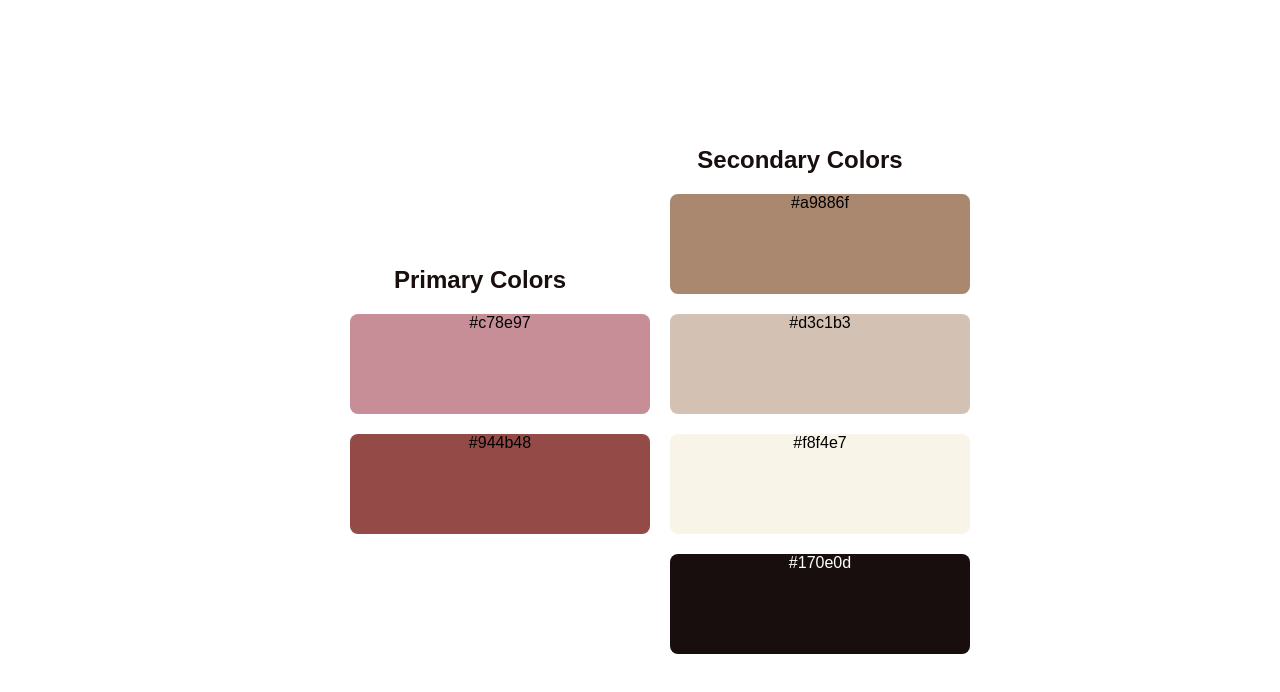
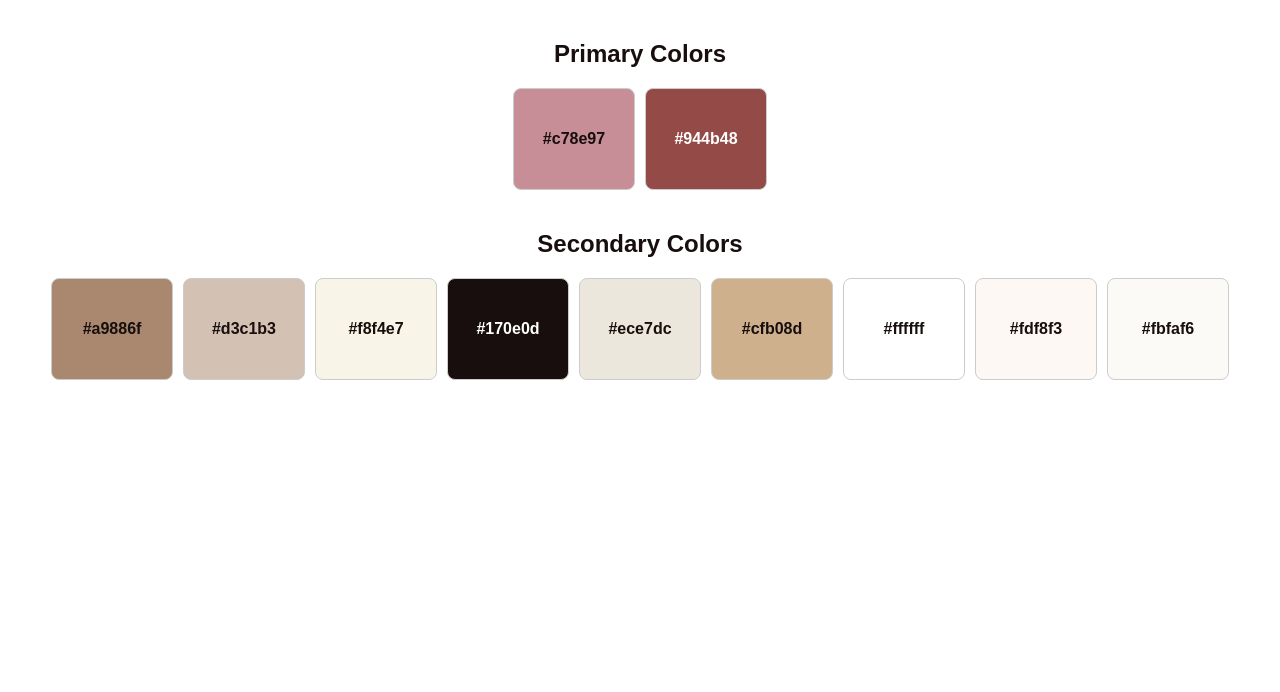
Before and after one commit to NishantGuyal/color-pallete, a plain HTML site: page index.html in a window 1280 px wide. Drawn offline with Linux system fonts and the light colour scheme.

Commit message:
Added more colours

```diff
--- a/index.html
+++ b/index.html
@@ -10,26 +10,39 @@
             font-family: Arial, sans-serif;
             background-color: #ffffff;
             margin: 0;
-            padding: 0;
+            padding: 20px;
+            display: flex;
+            flex-direction: column;
+            align-items: center;
+            justify-content: center;
+        }
+
+        .color-section {
+            text-align: center;
+            margin-bottom: 20px;
+        }
+
+        .color-container {
             display: flex;
             flex-wrap: wrap;
             justify-content: center;
-            align-items: center;
-            height: 100vh;
-        }
-
-        .color-section {
-            width: 300px;
-            margin: 10px;
-            text-align: center;
+            gap: 10px;
         }
 
         .color-box {
-            margin: 20px;
-            /* margin-left: 20px; */
-            width: 100%;
+            width: 120px;
             height: 100px;
             border-radius: 8px;
+            display: flex;
+            align-items: center;
+            justify-content: center;
+            font-weight: bold;
+            color: #170e0d;
+            border: 1px solid #ccc;
+        }
+
+        .color-box.light {
+            border: 1px solid #ccc;
         }
 
         h2 {
@@ -39,18 +52,28 @@
 </head>
 
 <body>
+
     <div class="color-section">
         <h2>Primary Colors</h2>
-        <div class="color-box" style="background-color: #c78e97;">#c78e97</div>
-        <div class="color-box" style="background-color: #944b48;">#944b48</div>
+        <div class="color-container">
+            <div class="color-box" style="background-color: #c78e97;">#c78e97</div>
+            <div class="color-box" style="background-color: #944b48; color: white;">#944b48</div>
+        </div>
     </div>
 
     <div class="color-section">
         <h2>Secondary Colors</h2>
-        <div class="color-box" style="background-color: #a9886f;">#a9886f</div>
-        <div class="color-box" style="background-color: #d3c1b3;">#d3c1b3</div>
-        <div class="color-box" style="background-color: #f8f4e7;">#f8f4e7</div>
-        <div class="color-box" style="background-color: #170e0d; color: #fff">#170e0d</div>
+        <div class="color-container">
+            <div class="color-box" style="background-color: #a9886f;">#a9886f</div>
+            <div class="color-box" style="background-color: #d3c1b3;">#d3c1b3</div>
+            <div class="color-box" style="background-color: #f8f4e7;">#f8f4e7</div>
+            <div class="color-box" style="background-color: #170e0d; color: white;">#170e0d</div>
+            <div class="color-box" style="background-color: #ece7dc;">#ece7dc</div>
+            <div class="color-box" style="background-color: #cfb08d;">#cfb08d</div>
+            <div class="color-box light" style="background-color: #ffffff;">#ffffff</div>
+            <div class="color-box" style="background-color: #fdf8f3;">#fdf8f3</div>
+            <div class="color-box" style="background-color: #fbfaf6;">#fbfaf6</div>
+        </div>
     </div>
 
 </body>
```
